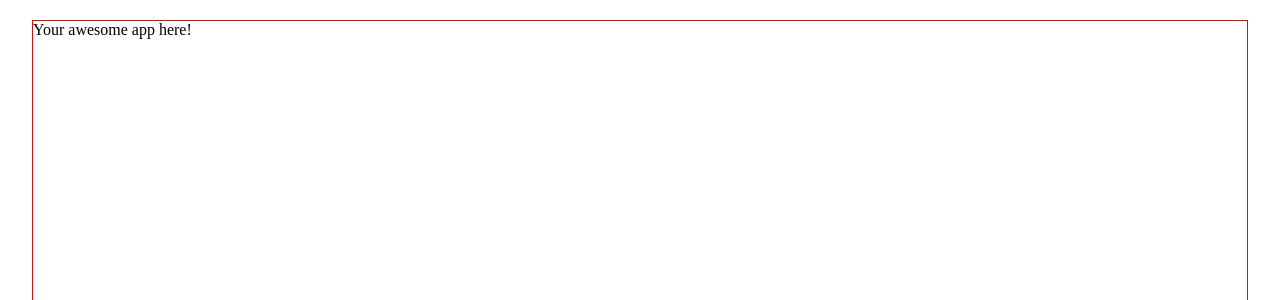
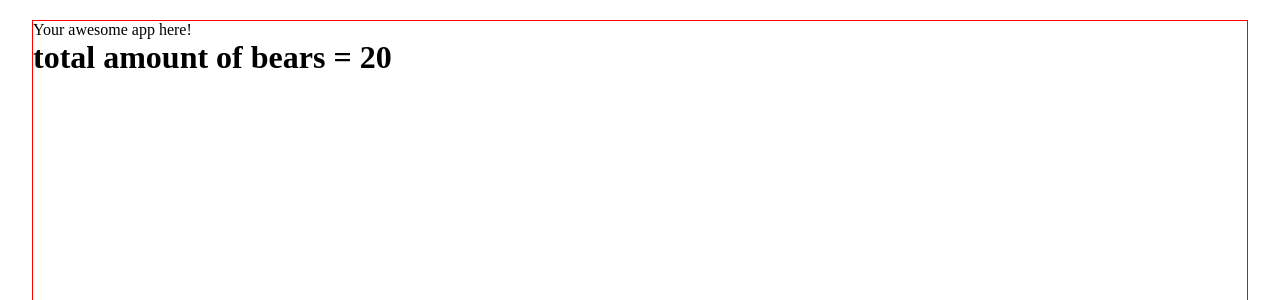
Before and after one commit to danifromecuador/plannywise_draft_5, a React (Vite) app: page / in a window 1280 px wide. Shown: the top 300 px of the page. Built offline with nearby package versions, Linux system fonts and the light colour scheme.

Commit message:
Create Zustand store

```diff
--- /dev/null
+++ b/src/alarm/Alarm.jsx
@@ -0,0 +1,8 @@
+import { useStore } from '../zustand/store'
+
+export const Alarm = () => {
+  const bears = useStore((state)=>state.bears)
+  return (
+    <h1>total amount of bears = {bears}</h1>
+  )
+}
--- a/src/main/App.jsx
+++ b/src/main/App.jsx
@@ -1,3 +1,4 @@
+import { Alarm } from '../alarm/Alarm'
 import './styles/App.css'
 
 export const App = () => {
@@ -5,6 +6,7 @@ export const App = () => {
   return (
     <div className='app'>
       Your awesome app here!
+      <Alarm />
     </div>
   )
 }
--- /dev/null
+++ b/src/zustand/store.js
@@ -0,0 +1,6 @@
+import { create } from 'zustand'
+
+export const useStore = create((set) => ({
+  bears: 20,
+  inc: () => set((state) => ({ bears: state.bears + 1 })),
+}))
```
